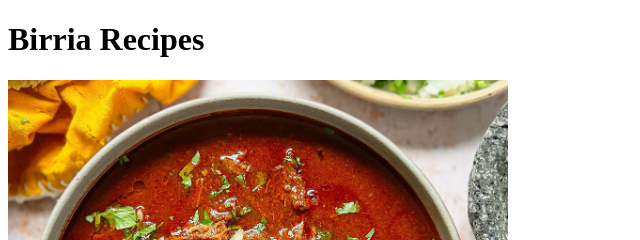
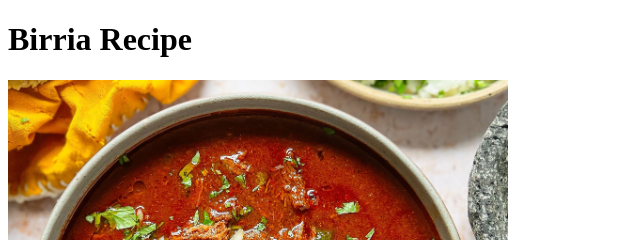
Before and after one commit to nabelk/odin-recipes, a plain HTML site: page recipes/birria.html in a window 1280 px wide. Shown: the top 240 px of the page, 0-640 px from the left. Drawn offline with Linux system fonts and the light colour scheme.

Commit message:
Fix word on h1 heading

```diff
--- a/recipes/birria.html
+++ b/recipes/birria.html
@@ -6,7 +6,7 @@
     </head>
 
     <body>
-        <h1>Birria Recipes</h1>
+        <h1>Birria Recipe</h1>
 
         <img src="../images/birria.jpg" width="500" alt="Birria Soup">
 
```
